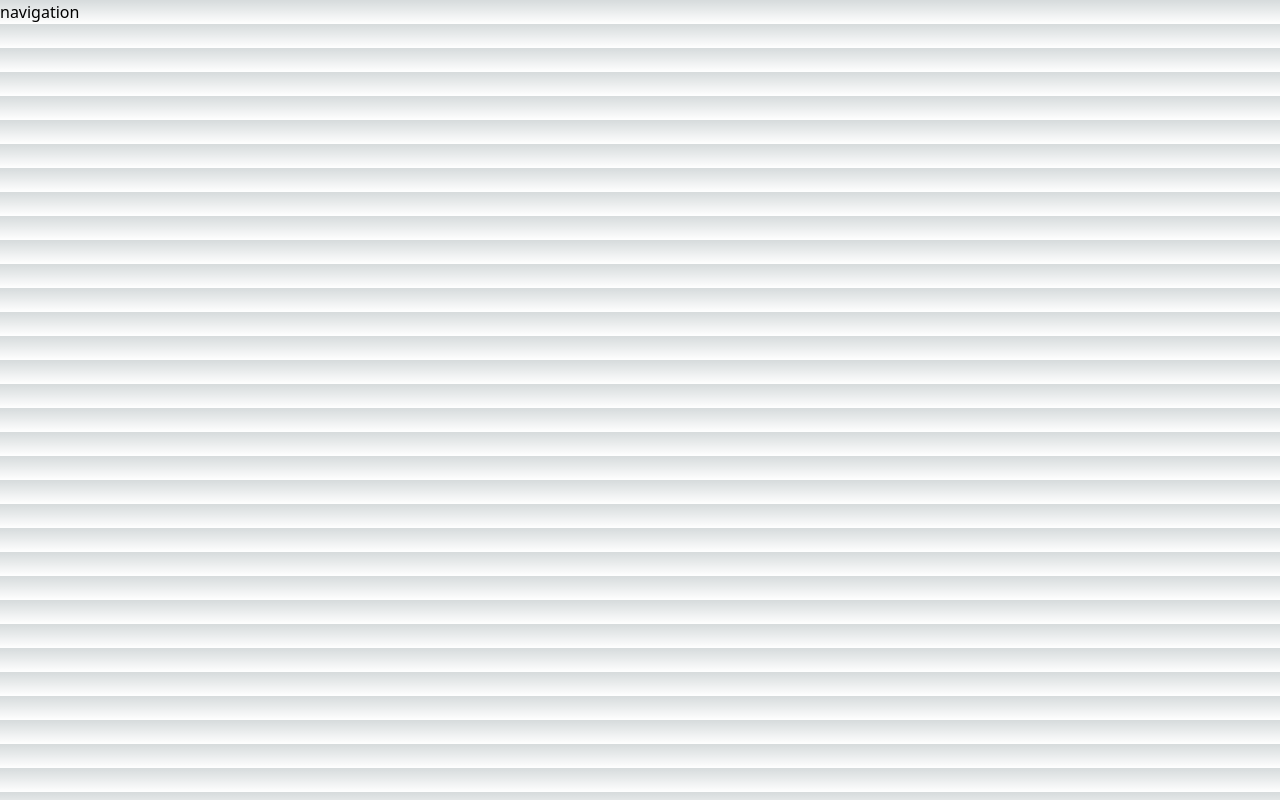
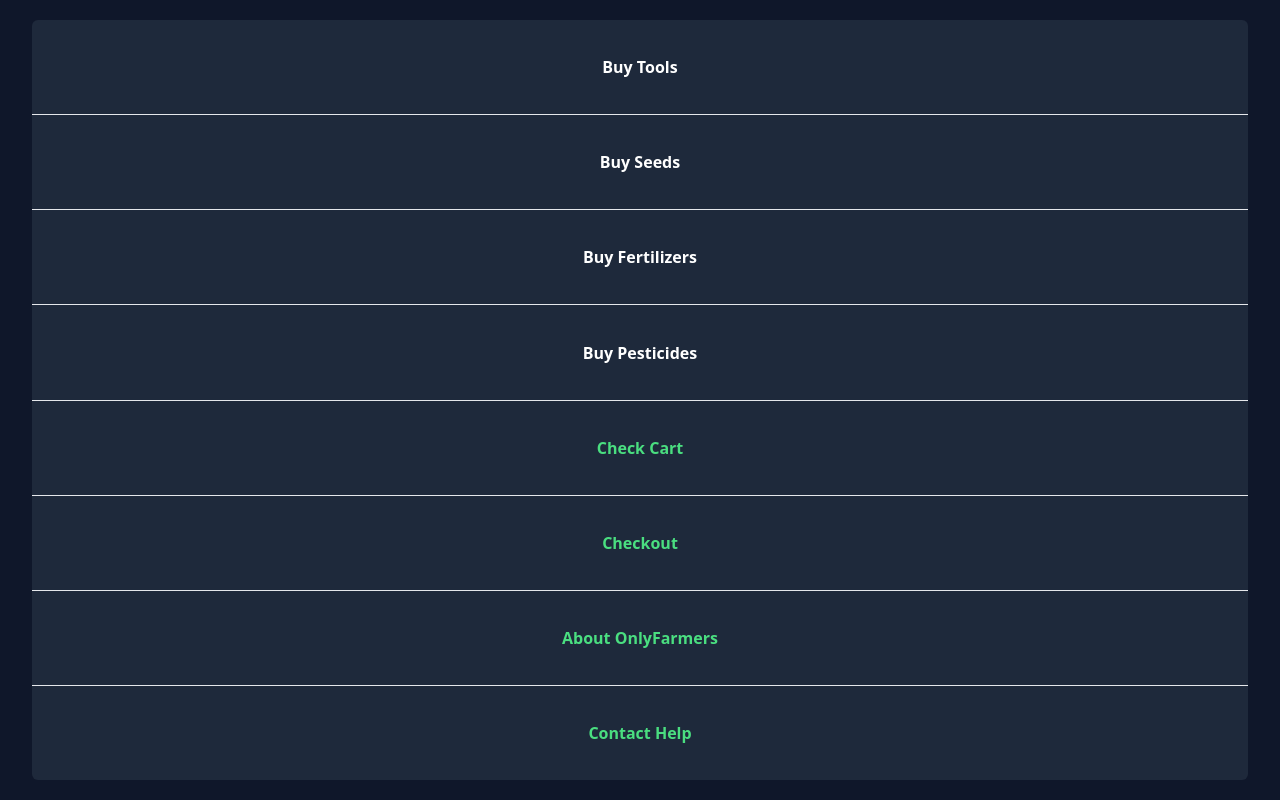
Before and after one commit to yash373/kisaanseva, a Next.js app: page /navigation in a window 1280 px wide. Built offline with nearby package versions, Linux system fonts and the light colour scheme.

Commit message:
finished naviagtion page

```diff
--- a/src/components/navigation/Button.tsx
+++ b/src/components/navigation/Button.tsx
@@ -1,16 +1,22 @@
 import React from 'react'
+import Link from 'next/link'
 
-interface ButtonProps {
+export interface ButtonProps {
     link: string,
+    text: string,
     color: boolean
 }
 
-const Button = ({link , color}: ButtonProps) => {
-  return (
-    <div>
-      button
-    </div>
-  )
+const Button = ({ link, text, color }: ButtonProps) => {
+    return (
+        <Link href={link}  className='font-semibold flex justify-center items-center my-auto w-full h-full text-center capitalize'>
+            {color ? <p className='text-green-400'>
+                {text}
+            </p> : <p className='' >
+                {text}
+            </p>}
+        </Link>
+    )
 }
 
 export default Button
--- a/src/pages/_app.tsx
+++ b/src/pages/_app.tsx
@@ -2,5 +2,9 @@
 import type { AppProps } from "next/app";
 
 export default function App({ Component, pageProps }: AppProps) {
-  return <Component {...pageProps} />;
+  return (
+    <div className="flex bg-slate-900 text-white justify-center items-center h-screen">
+      <Component {...pageProps} />
+    </div>
+  )
 }
--- a/src/pages/navigation.tsx
+++ b/src/pages/navigation.tsx
@@ -1,9 +1,17 @@
 import React from 'react'
+import Button from '@/components/navigation/Button'
 
 const Navigation = () => {
   return (
-    <div>
-      navigation
+    <div className='flex flex-col w-full h-[95%] rounded-md divide-y bg-slate-800 md:w-[95%]'>
+      <Button color={false} link='/explore/tools' text='buy tools' />
+      <Button color={false} link='/explore/seeds' text='buy seeds' />
+      <Button color={false} link='/explore/fertilizers' text='buy fertilizers' />
+      <Button color={false} link='/explore/pesticides' text='buy pesticides' />
+      <Button color={true} link='/cart' text='Check Cart' />
+      <Button color={true} link='/checkout' text='Checkout' />
+      <Button color={true} link='/about' text='About OnlyFarmers' />
+      <Button color={true} link='/help' text='Contact Help' />
     </div>
   )
 }
--- a/src/styles/globals.css
+++ b/src/styles/globals.css
@@ -1,33 +1,3 @@
 @tailwind base;
 @tailwind components;
 @tailwind utilities;
-
-:root {
-  --foreground-rgb: 0, 0, 0;
-  --background-start-rgb: 214, 219, 220;
-  --background-end-rgb: 255, 255, 255;
-}
-
-@media (prefers-color-scheme: dark) {
-  :root {
-    --foreground-rgb: 255, 255, 255;
-    --background-start-rgb: 0, 0, 0;
-    --background-end-rgb: 0, 0, 0;
-  }
-}
-
-body {
-  color: rgb(var(--foreground-rgb));
-  background: linear-gradient(
-      to bottom,
-      transparent,
-      rgb(var(--background-end-rgb))
-    )
-    rgb(var(--background-start-rgb));
-}
-
-@layer utilities {
-  .text-balance {
-    text-wrap: balance;
-  }
-}
```
